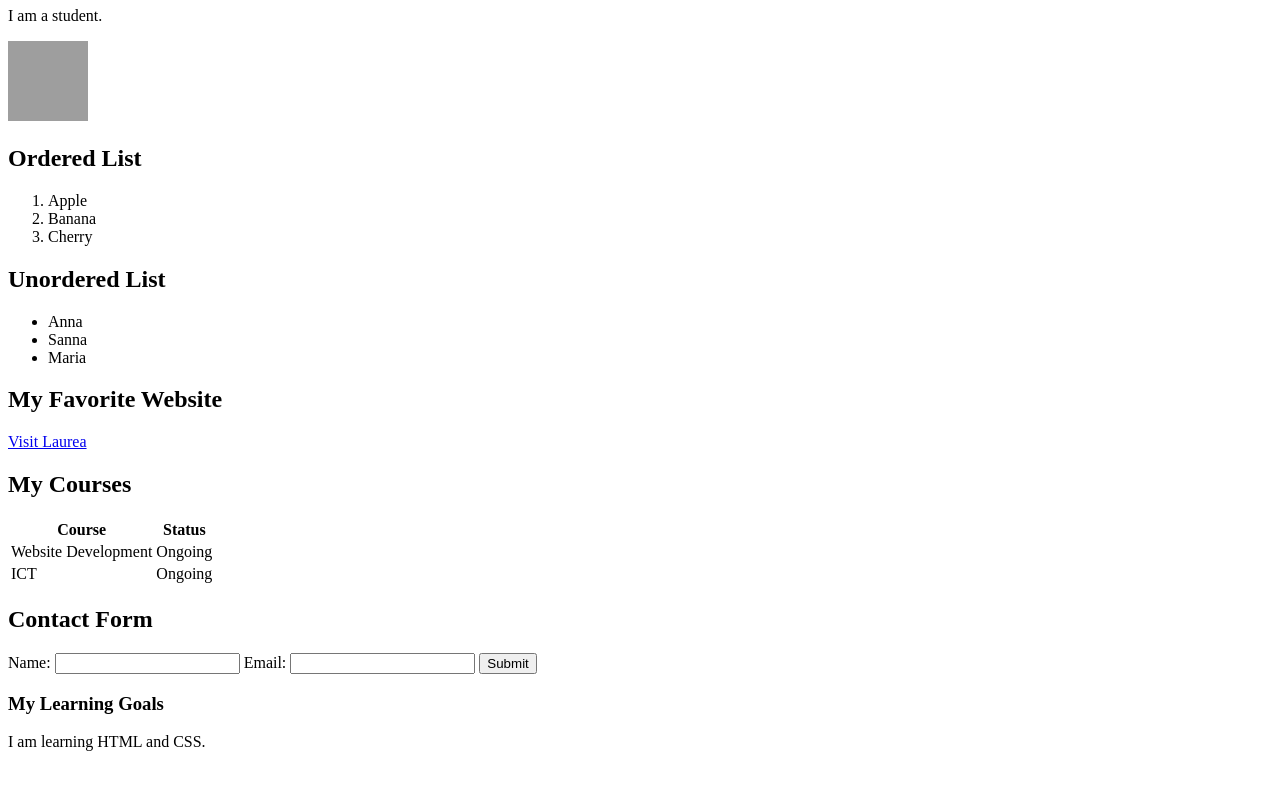
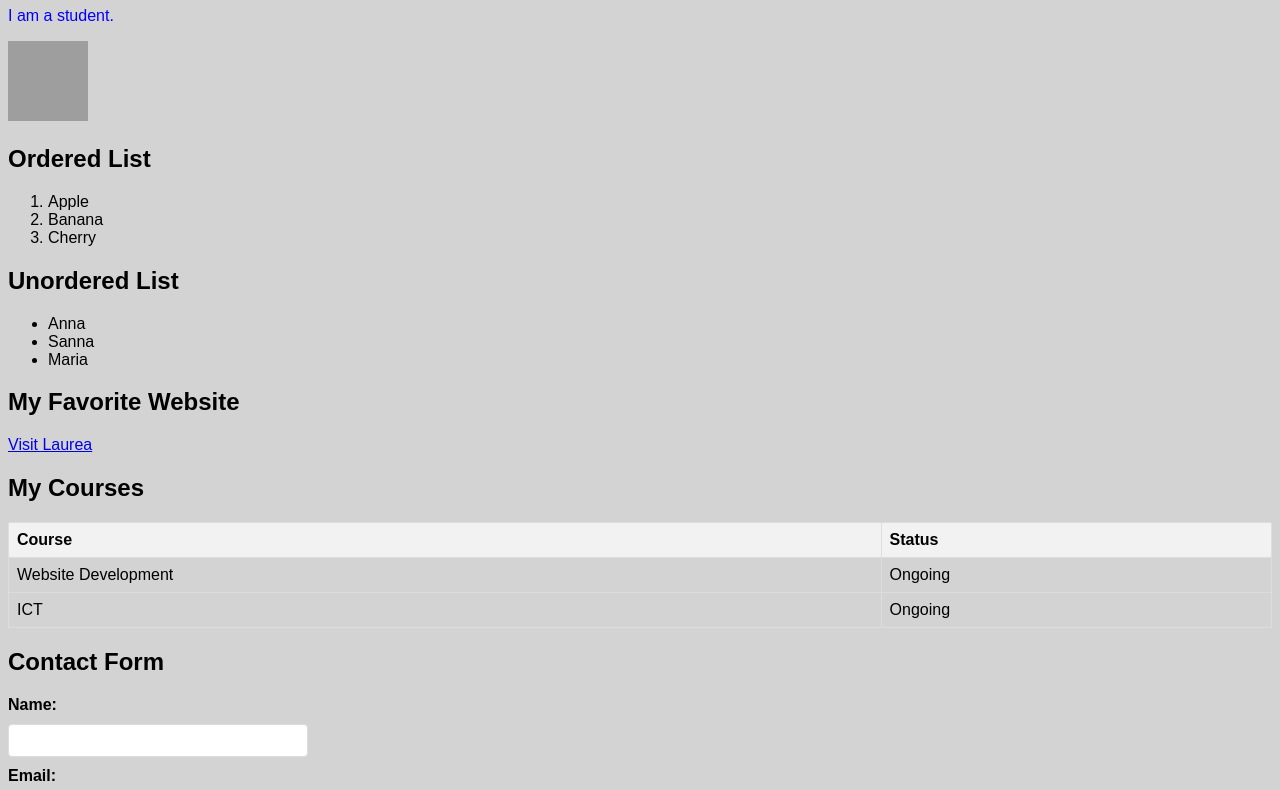
Before and after one commit to Ayush-Pandey-codes/Website-Development-Course, a plain HTML site: page WS00/index.html in a window 1280 px wide. Shown: the part 73-863 px from the top of the page. Before the commit the page ends 840 px from the top, so only its background shows below. Drawn offline with Linux system fonts and the light colour scheme; grey boxes are pictures that could not be loaded.

Commit message:
WS01 add

```diff
--- a/WS00/index.html
+++ b/WS00/index.html
@@ -4,7 +4,7 @@
 <head>
     <meta charset="UTF-8">
     <title>My First HTML Page</title>
-    <link rel="stylesheet" href="style.css">
+    <link rel="stylesheet" href="styles.css">
     <style>
         h1 {
             color: green;
--- /dev/null
+++ b/WS01/styles.css
@@ -0,0 +1,69 @@
+
+body {
+    background-color: lightgray;
+    font-family: Arial, sans-serif;
+    font-size: 16px;
+}
+
+p {
+    color: blue;
+}
+
+h1 {
+    font-size: 2em;
+}
+
+
+.content-box {
+    padding: 20px;
+    margin: 10px;
+    background-color: #f0f0f0;
+    border: 1px solid #ccc;
+}
+
+
+table {
+    width: 100%;
+    border-collapse: collapse;
+}
+
+th, td {
+    border: 1px solid #ddd;
+    padding: 8px;
+    text-align: left;
+}
+
+th {
+    background-color: #f2f2f2;
+}
+
+
+form {
+    display: flex;
+    flex-direction: column;
+    gap: 10px;
+    max-width: 300px;
+}
+
+label {
+    font-weight: bold;
+}
+
+input[type="text"],
+input[type="email"] {
+    padding: 8px;
+    border: 1px solid #ddd;
+    border-radius: 4px;
+}
+
+input[type="submit"] {
+    background-color: #4CAF50;
+    color: white;
+    padding: 10px;
+    border: none;
+    cursor: pointer;
+}
+
+input[type="submit"]:hover {
+    background-color: #45a049;
+}
```
Also changed, not shown: WS01/index.html (added, +73 -0 lines), WS00/styles.css (renamed from WS00/sytle.css), 1 other file.
